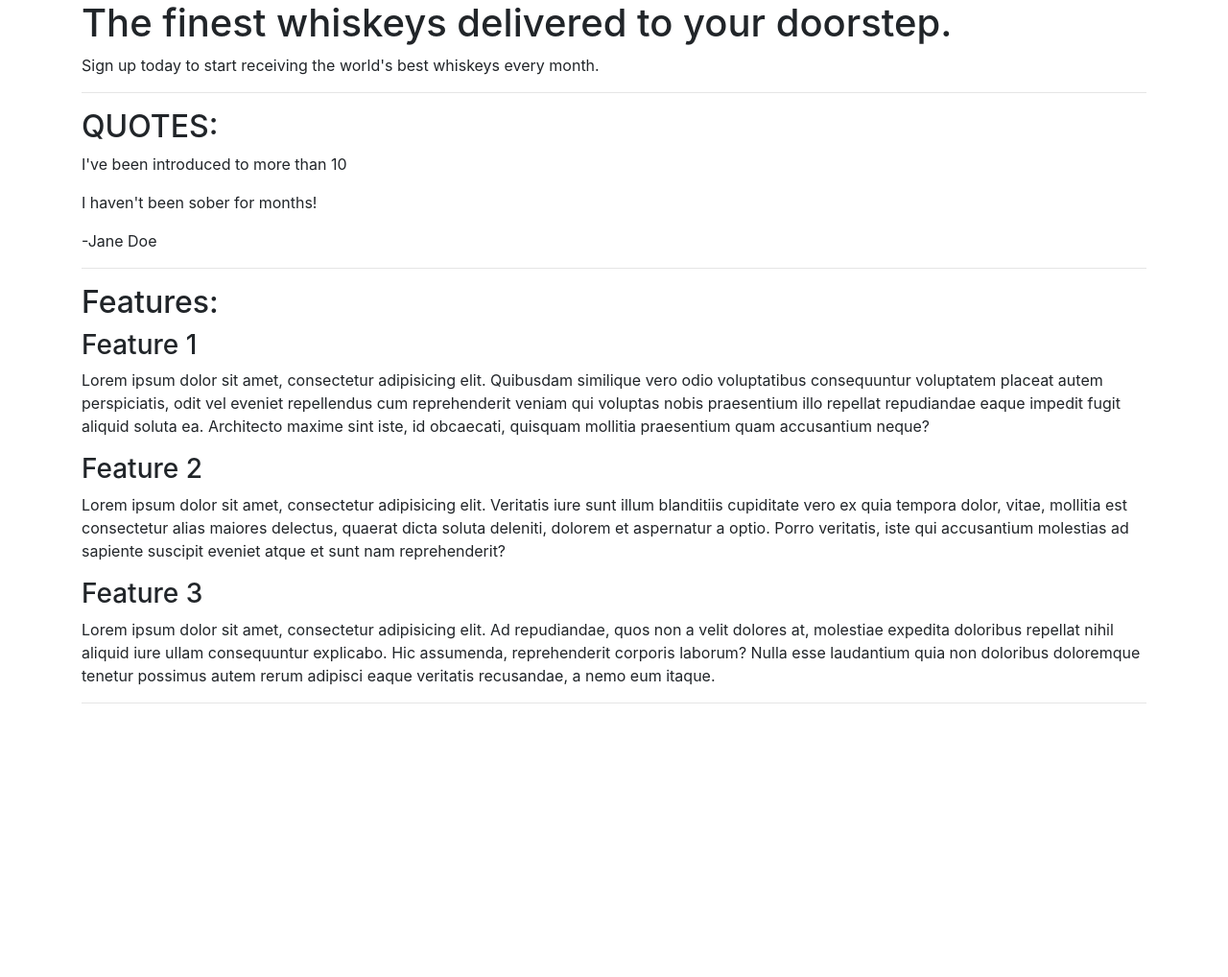
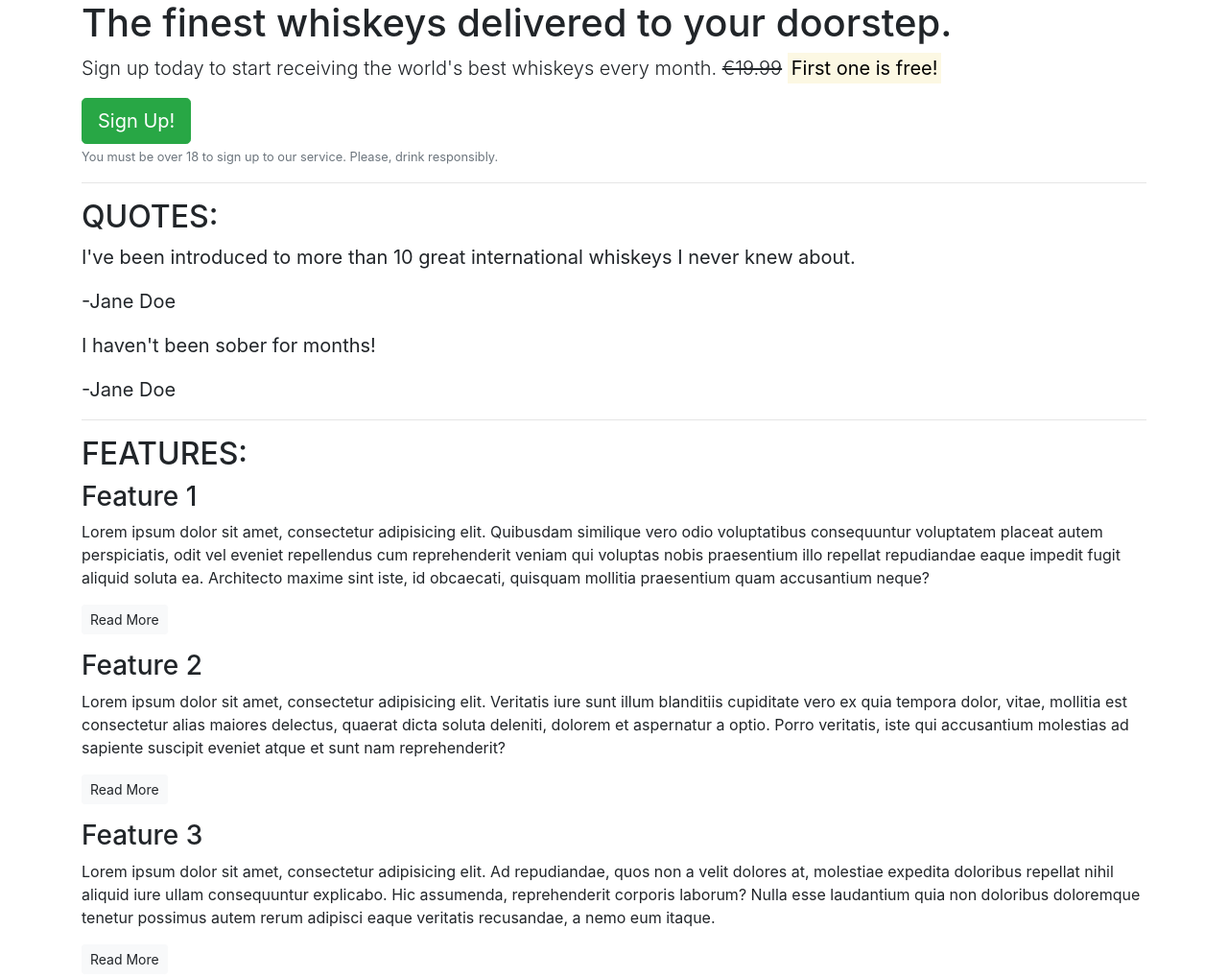
Before and after one commit to adonegan/bootstrap4, a plain HTML site: page index.html in a window 1280 px wide. Shown: the top 1018 px of the page at 96% size. Before the commit the page ends 800 px from the top, so only its background shows below. Drawn offline with nearby package versions, Linux system fonts and the light colour scheme.

Commit message:
adding css from bootstrap

```diff
--- a/index.html
+++ b/index.html
@@ -10,38 +10,47 @@
 </head>
 <body>
    <article class="container">
+       <!-- call out -->
        <section class="callout">
            <h1>The finest whiskeys delivered to your doorstep.</h1>
-           <p>Sign up today to start receiving the world's best whiskeys every month.</p>
+           <p class="lead">Sign up today to start receiving the world's best whiskeys every month.
+           <s>€19.99</s> <strong><mark>First one is free!</mark></strong></p>
+           <button class="btn btn-success btn-lg">Sign Up!</button>
+           <p class="text-muted"><small>You must be over 18 to sign up to our service. Please, drink responsibly.</small></p>
        </section>
+       <!--/ call out -->
    <hr>
        <!--.quotes-->
        <section class="quotes">
            <h2 class="text-uppercase">Quotes:</h2>
-           <div class="quote">
-               <p>I've been introduced to more than 10</p>
-           </div>
-           <div class="quote">
+           <blockquote class="blockquote">
+               <p>I've been introduced to more than 10 great international whiskeys I never knew about.</p>
+               <p>-Jane Doe</p>
+           </blockquote>
+           <blockquote class="blockquote">
                <p>I haven't been sober for months!</p>
                <p>-Jane Doe</p>
-           </div>
+           </blockquote>
        </section>
        <!--/.quotes-->
-    <hr>
+   <hr>
        <!-- Features -->
        <section class="Features">
-           <h2>Features:</h2>
+           <h2 class="text-uppercase">Features:</h2>
            <div class="feature">
                <h3>Feature 1</h3>
                <p>Lorem ipsum dolor sit amet, consectetur adipisicing elit. Quibusdam similique vero odio voluptatibus consequuntur voluptatem placeat autem perspiciatis, odit vel eveniet repellendus cum reprehenderit veniam qui voluptas nobis praesentium illo repellat repudiandae eaque impedit fugit aliquid soluta ea. Architecto maxime sint iste, id obcaecati, quisquam mollitia praesentium quam accusantium neque?</p>
+               <p><a class="btn btn-sm btn-light" href="">Read More</a></p>
            </div>
            <div class="feature">
                <h3>Feature 2</h3>
                <p>Lorem ipsum dolor sit amet, consectetur adipisicing elit. Veritatis iure sunt illum blanditiis cupiditate vero ex quia tempora dolor, vitae, mollitia est consectetur alias maiores delectus, quaerat dicta soluta deleniti, dolorem et aspernatur a optio. Porro veritatis, iste qui accusantium molestias ad sapiente suscipit eveniet atque et sunt nam reprehenderit?</p>
+               <p><a class="btn btn-sm btn-light" href="">Read More</a></p>
            </div>
            <div class="feature">
                <h3>Feature 3</h3>
                <p>Lorem ipsum dolor sit amet, consectetur adipisicing elit. Ad repudiandae, quos non a velit dolores at, molestiae expedita doloribus repellat nihil aliquid iure ullam consequuntur explicabo. Hic assumenda, reprehenderit corporis laborum? Nulla esse laudantium quia non doloribus doloremque tenetur possimus autem rerum adipisci eaque veritatis recusandae, a nemo eum itaque.</p>
+               <p><a class="btn btn-sm btn-light" href="">Read More</a></p>
            </div>
        </section>
     <hr>
```
